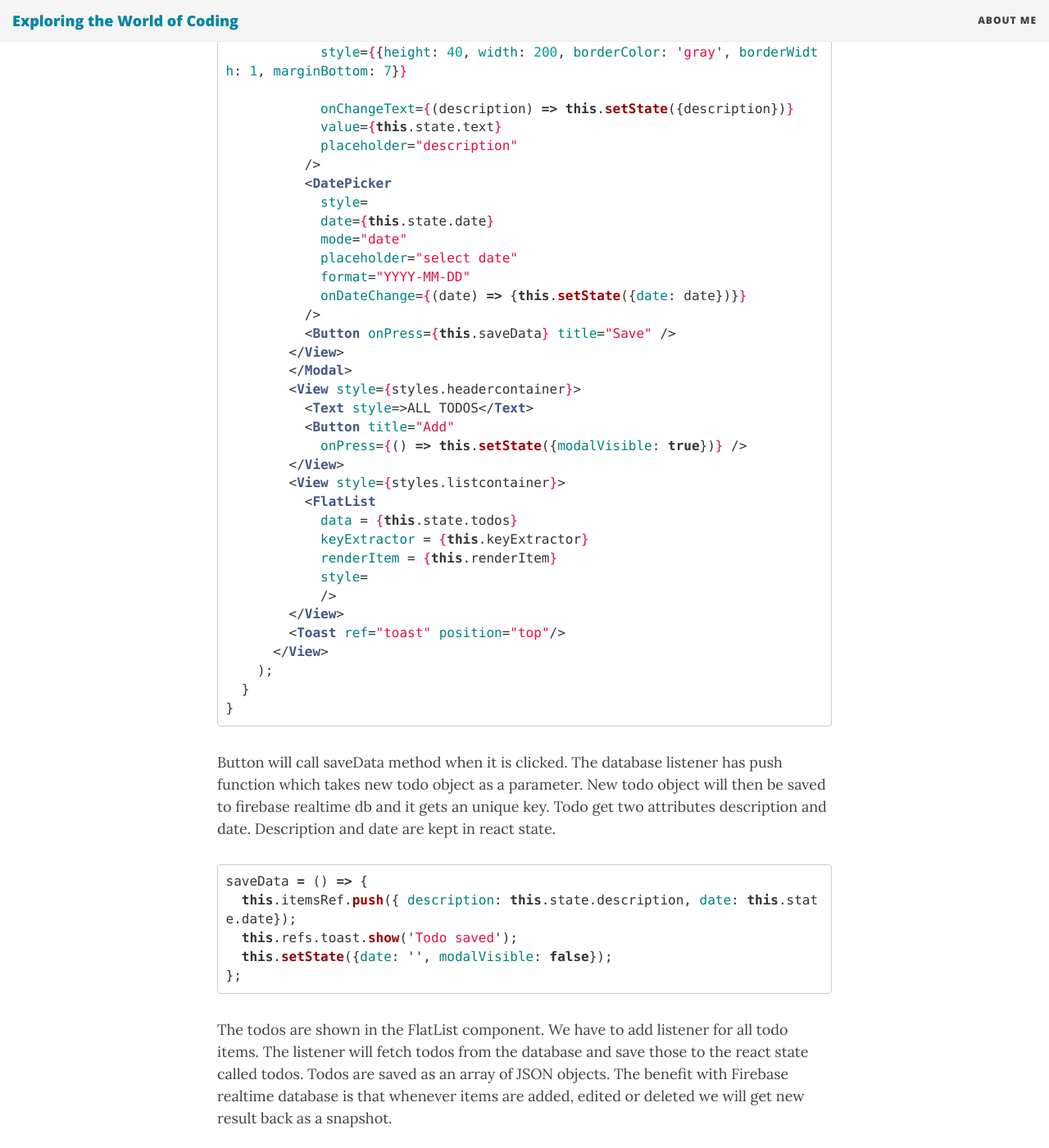
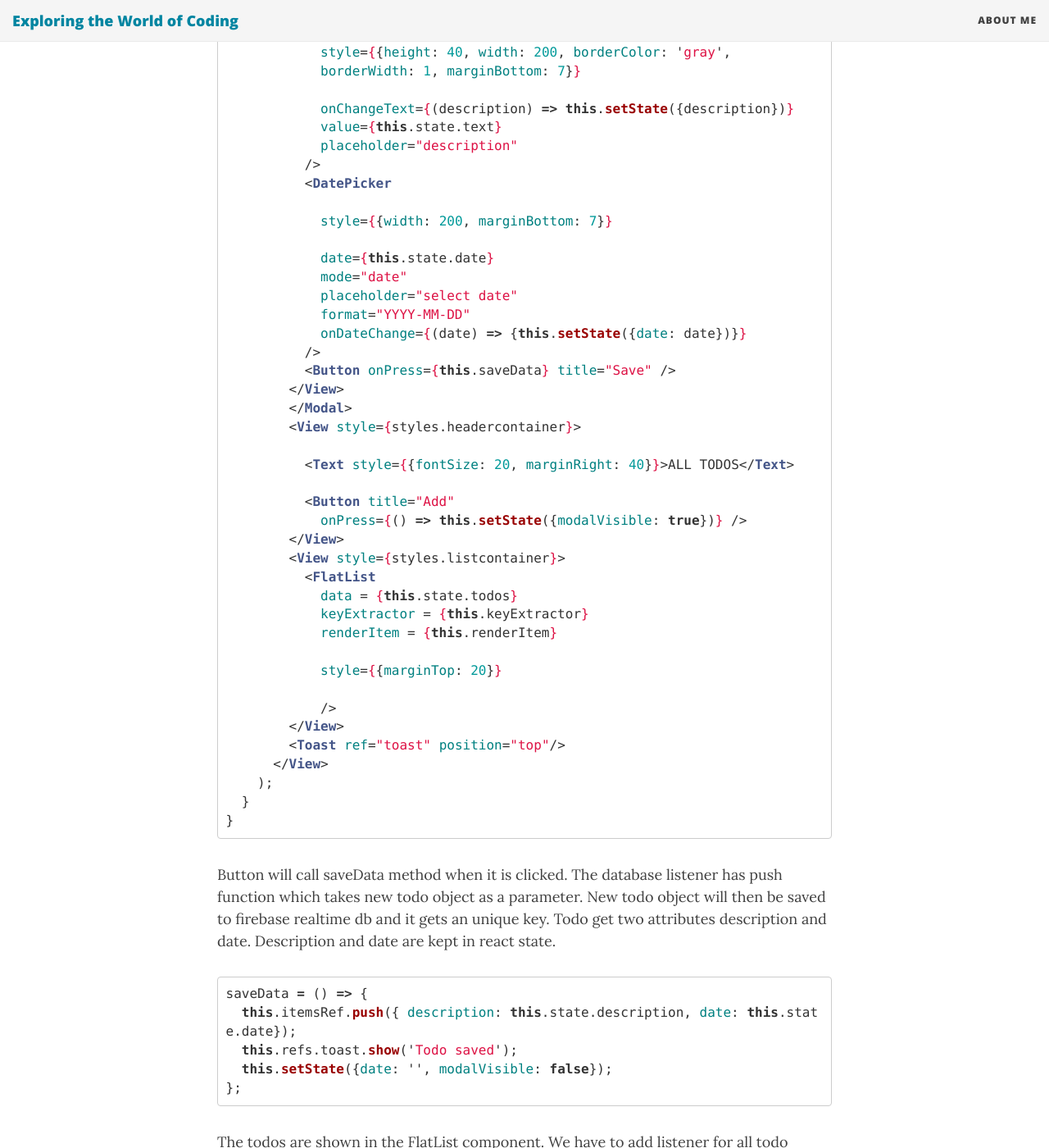
Before and after one commit to juhahinkula/juhahinkula.github.io, a Jekyll site: the page built from _posts/2017-09-10-nativefirebase.1.markdown, in a window 1280 px wide and 1400 px high, scrolled down 2643 px. Shown: the whole window at 82% size. Built offline with Jekyll 4.4.1, drawn with Linux system fonts in a browser that asks for light colours; nearby versions of some CDN libraries; comment, search, counter and statistics services are not loaded.

Commit message:
modified post

```diff
--- a/_posts/2017-09-10-nativefirebase.1.markdown
+++ b/_posts/2017-09-10-nativefirebase.1.markdown
@@ -82,14 +82,17 @@ render() {
         <View style={styles.inputcontainer}>
           <TextInput
           {% raw %}
-            style={{height: 40, width: 200, borderColor: 'gray', borderWidth: 1, marginBottom: 7}}
+            style={{height: 40, width: 200, borderColor: 'gray',
+            borderWidth: 1, marginBottom: 7}}
           {% endraw %}
             onChangeText={(description) => this.setState({description})}
             value={this.state.text}
             placeholder="description"
           />
           <DatePicker
+          {% raw %}
             style={{width: 200, marginBottom: 7}}
+          {% endraw %}
             date={this.state.date}
             mode="date"
             placeholder="select date"
@@ -100,7 +103,9 @@ render() {
         </View>
         </Modal>
         <View style={styles.headercontainer}>
+        {% raw %}
           <Text style={{fontSize: 20, marginRight: 40}}>ALL TODOS</Text>
+        {% endraw %}
           <Button title="Add"
             onPress={() => this.setState({modalVisible: true})} />
         </View>
@@ -109,7 +114,9 @@ render() {
             data = {this.state.todos}
             keyExtractor = {this.keyExtractor}
             renderItem = {this.renderItem}
+            {% raw %}
             style={{marginTop: 20}}
+            {% endraw %}
             />
         </View>
         <Toast ref="toast" position="top"/>
```
